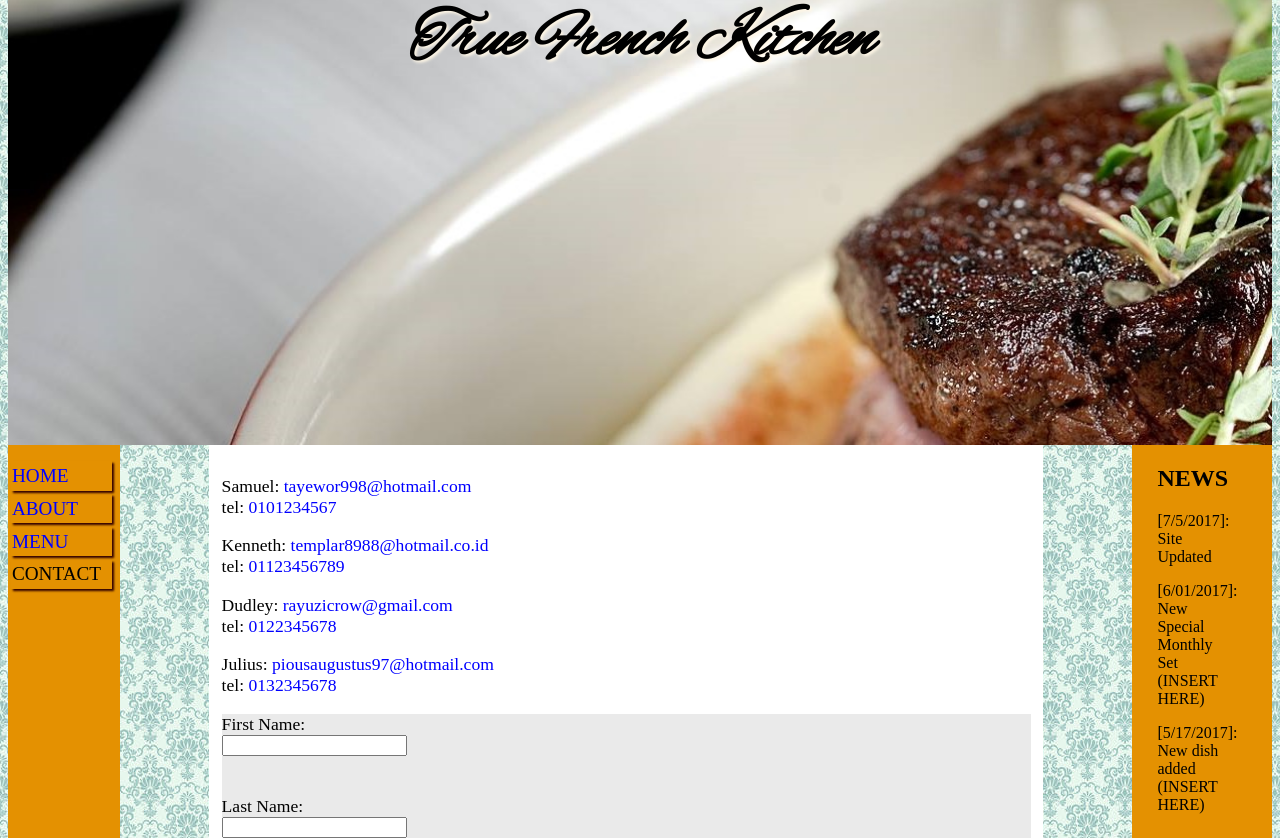
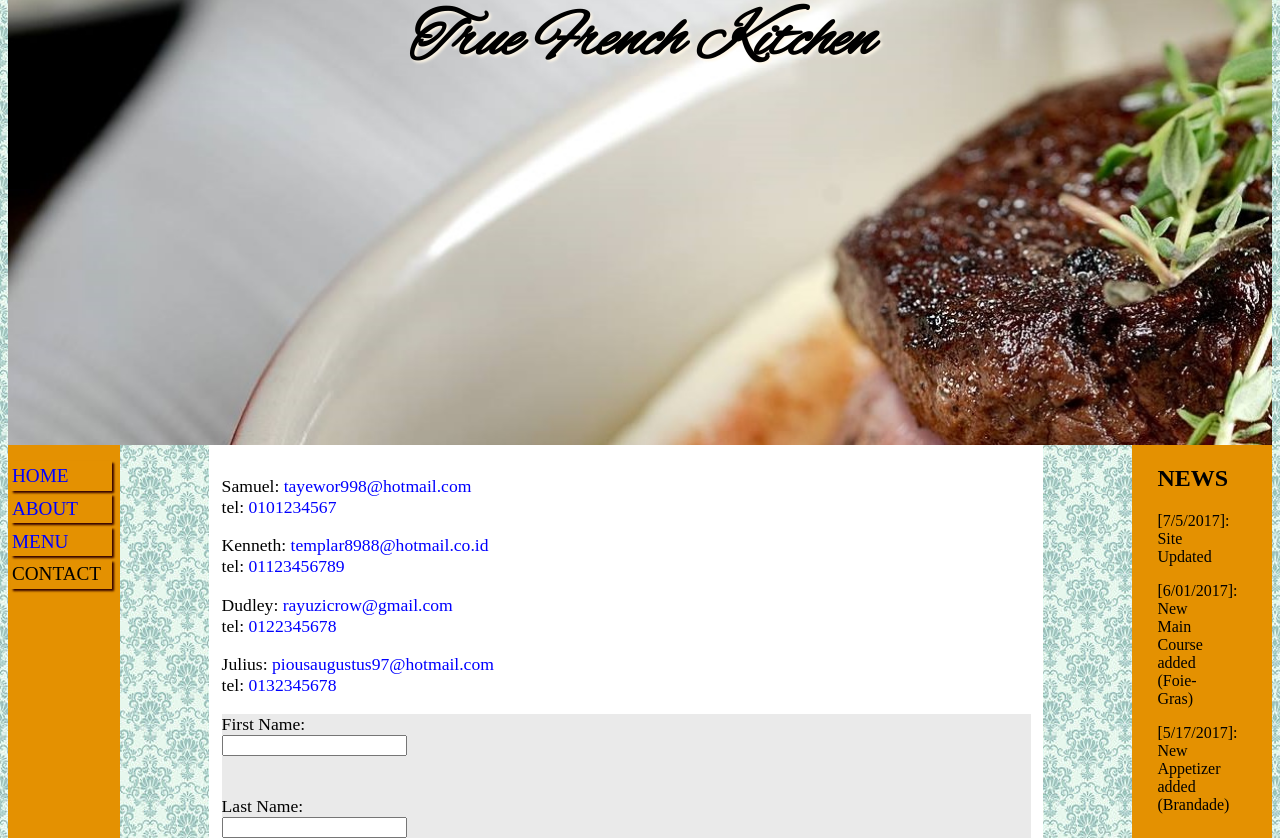
Before and after one commit to RayUziCrow/RayUziCrow.github.io, a plain HTML site: page contact.html in a window 1280 px wide. Shown: the part 114-952 px from the top of the page. Drawn offline with Linux system fonts and the light colour scheme.

Commit message:
Update contact.html

```diff
--- a/contact.html
+++ b/contact.html
@@ -29,8 +29,8 @@
       <h2>NEWS</h2>
       <p></p>
       <p> [7/5/2017]: Site Updated </p>
-      <p> [6/01/2017]: New Special Monthly Set (INSERT HERE) </p>
-      <p> [5/17/2017]: New dish added (INSERT HERE) </p>
+      <p> [6/01/2017]: New Main Course added (Foie-Gras) </p>
+      <p> [5/17/2017]: New Appetizer added (Brandade) </p>
     </aside>
 
     <div class="Central">
```
